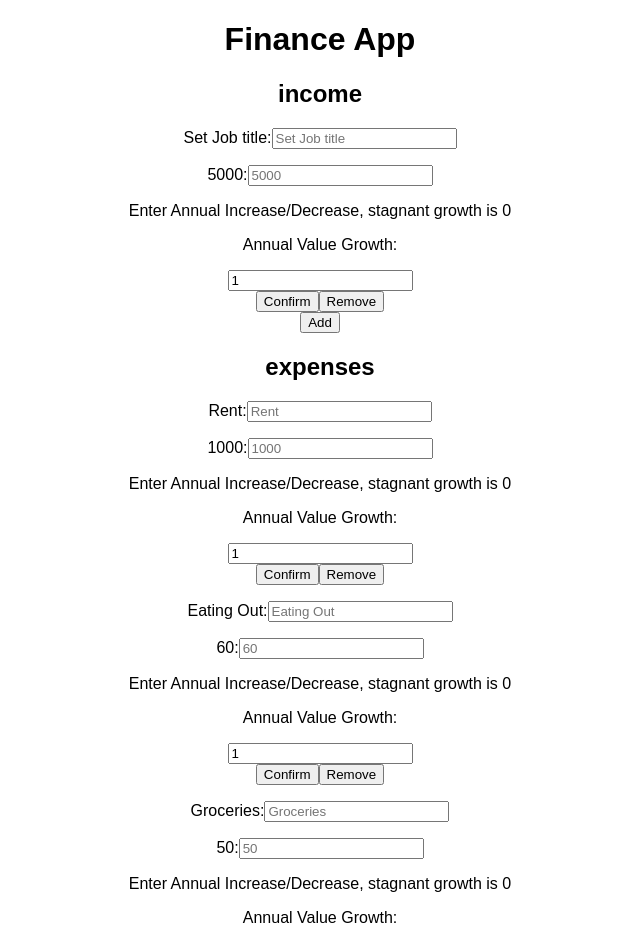
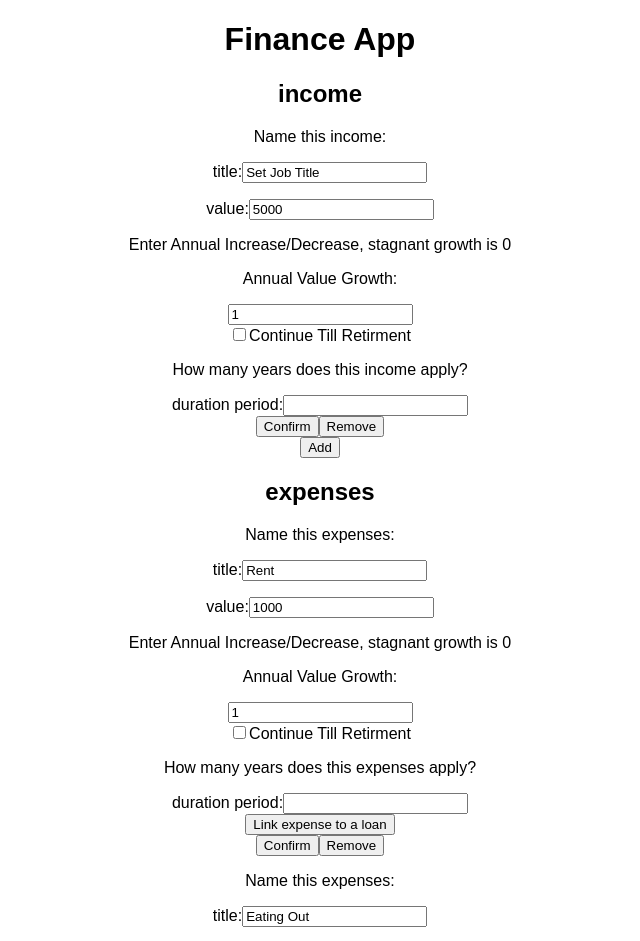
Before and after one commit to Cooper-Runstein/React-Personal-Finance-App, a React (Create React App) app: page / in a window 1280 px wide. Shown: the top 941 px of the page, without its empty margins (320-960 px from the left). Built offline with nearby package versions, Linux system fonts and the light colour scheme.

Commit message:
Link to Debt displays and  captures choices

```diff
--- a/src/Components/Start_Components/Start.js
+++ b/src/Components/Start_Components/Start.js
@@ -41,7 +41,7 @@ class Start extends React.Component {
             pendingTitle: 'Rent',
             pendingValue: '1000',
             pendingInterest: '1',
-            interest: 1,
+            interest: 0,
             length: 'auto',
             pendingLength: 'auto',
             duration: "retirement",
@@ -54,7 +54,7 @@ class Start extends React.Component {
             pendingTitle: 'Eating Out',
             pendingValue: '60',
             pendingInterest: '1',
-            interest: 1.4,
+            interest: .4,
             length: 'auto',
             pendingLength: 'auto',
             duration: "retirement",
@@ -67,7 +67,7 @@ class Start extends React.Component {
             pendingTitle: 'Groceries',
             pendingValue: '50',
             pendingInterest: '1',
-            interest: 1,
+            interest: 0,
             length: 'auto',
             pendingLength: 'auto',
             duration: "retirement",
@@ -85,7 +85,7 @@ class Start extends React.Component {
           pendingTitle: 'Mortgage',
           pendingValue: '1000',
           pendingInterest: '1',
-          interest: 1,
+          interest: 0,
           length: 'auto',
           pendingLength: 'auto',
           duration: "retirement",
@@ -100,7 +100,7 @@ class Start extends React.Component {
           title: '401K',
           isEditing: true,
           value: 500,
-          interest: 1,
+          interest: 0,
           length: 'auto',
           pendingTitle: '401K',
           pendingValue: '500',
@@ -323,6 +323,7 @@ class Start extends React.Component {
           removeInstanceAt = {this.removeInstanceAt}
           onChangeAt = {this.onChangeAt}
           onConfirmAt = {this.onConfirmAt}
+          debts = {this.state.debt.instances}
           />
         <StartCategoryForm
           title = {"debt"}
--- a/src/Components/Start_Components/StartCategoryForm.js
+++ b/src/Components/Start_Components/StartCategoryForm.js
@@ -1,6 +1,7 @@
 import React from 'react';
 import PropTypes from 'prop-types';
 import StartInstanceForm from './StartInstanceForm';
+
 
 const  StartCategoryForm = (props)=> {
     let isDurational = ()=>{
@@ -76,6 +77,7 @@ const  StartCategoryForm = (props)=> {
           onConfirm = {
             ()=> props.onConfirmAt(props.title, i)
           }
+          debts = {props.debts}
           />
 
           })
--- a/src/Components/Start_Components/StartDurationalForm.js
+++ b/src/Components/Start_Components/StartDurationalForm.js
@@ -1,5 +1,7 @@
 import React from 'react';
 import PropTypes from 'prop-types';
+
+import StartStandardForm from "./StartStandardForm";
 
 const StartDurationalForm = (props)=>{
   return (
--- a/src/Components/Start_Components/StartIncomeLinkForm.js
+++ b/src/Components/Start_Components/StartIncomeLinkForm.js
@@ -1,12 +1,78 @@
 import React from 'react';
 import PropTypes from 'prop-types';
+import Instance from '../Main_Components/Instance';
 
-const StartIncomeLinkForm = (props)=>{
-  return (
-    <div className="start-link-container">
-      <button>Link expense to a loan</button>
-    </div>
-)
+class StartIncomeLinkForm extends React.Component {
+  constructor(props){
+    super(props);
+    this.handleChange = this.handleChange.bind(this);
+    this.handleSubmit = this.handleSubmit.bind(this);
+    this.state = {
+      display: false,
+      connectedIndex: ''
+    }
+  }
+
+  handleChange = (event)=>{
+    console.log("I was called boi: "+ event.target.value)
+    this.setState({
+      ...this.state,
+      connectedIndex: event.target.value
+    })
+  }
+
+  handleSubmit(event) {
+    event.preventDefault();
+    alert(`link to ${this.props.debts[parseInt(this.state.connectedIndex, 10)].title}`);
+  }
+
+
+  render(){
+    return (
+      <div className="start-link-container">
+
+        {
+          this.state.display
+
+          ?
+          <div>
+
+            <form onSubmit={this.handleSubmit}>
+              {this.props.debts.map((debt, index)=>{
+
+                return (
+                  <span key={index}>
+                    <input
+                      type='checkbox'
+                      value={index}
+                      type='radio'
+                      checked = {parseInt(this.state.connectedIndex, 10) === index}
+                      onChange={this.handleChange}
+                      /> {debt.title}
+                  </span>)
+
+              })}
+              <button type='submit'>Link to Loan</button>
+            </form>
+
+
+
+          </div>
+
+          :
+
+          <button
+            onClick = {()=> this.setState({
+              display: !this.state.display
+            })}
+          >Link expense to a loan</button>
+
+
+        }
+
+      </div>
+    )
+  }
 }
 
 StartIncomeLinkForm.propTypes = {
--- a/src/Components/Start_Components/StartInstanceForm.js
+++ b/src/Components/Start_Components/StartInstanceForm.js
@@ -11,17 +11,21 @@ const StartInstanceForm = (props)=> {
 
       return (
         <div>
-        <div>
+          <div className = "start-input-forms-container">
+
             <StartStandardForm
+              name = 'title'
+              description = {'Name this ' + props.type + ':'}
               category = {props.title}
-            pendingTitle = {props.pendingTitle}
+              pendingCategory = {props.pendingTitle}
               onChange = {props.onChange}
-            id = { `title-${props.type}-${props.instanceIndex}`}
+              id = { `title-${props.type}-${props.instanceIndex}` }
             />
 
             <StartStandardForm
+              name = 'value'
               category = {props.value}
-            pendingTitle = {props.pendingValue}
+              pendingCategory = {props.pendingValue}
               onChange = {props.onChange}
               id = { `value-${props.type}-${props.instanceIndex}`}
             />
@@ -29,28 +33,42 @@ const StartInstanceForm = (props)=> {
             {
             props.isDurational()
             ?
+            <div>
               <StartDurationalForm
                 growth = {props.interest}
                 pendingGrowth = {props.pendingInterest}
+              />
+              <span><input type = 'checkbox' value="retirement"/>Continue Till Retirment</span>
+              <StartStandardForm
+                name = 'duration period'
+                category = {props.length}
+                description = {'How many years does this ' + props.type +' apply?'}
+                pendingCategory = {props.pendingLength}
+                onChange = {props.onChange}
+                id = {`length-${props.type}-${props.instanceIndex}`}
+              />
+            </div>
 
-          />
             :
+
             <StartStandardForm
+            name = 'interest'
             category = {props.interest}
             pendingTitle = {props.pendingInterest}
             onChange = {props.onChange}
             id = { `interest-${props.type}-${props.instanceIndex}`}
             />
           }
+          {
+            props.type === 'expenses'
+            ?
+            <StartIncomeLinkForm
+              debts = {props.debts}
 
-              {
-                /*
-              <div className="start-input-container"> growth period: <input
-                  placeholder = {props.length}
-                  value = {props.pendingLength}
-                  id={`length-${props.type}-${props.instanceIndex}`}
-                  onChange={()=> props.onChange(props.type, props.catIndex, i)}
-              /> */}
+            />
+            :
+            null
+          }
 
         </div>
 
@@ -62,6 +80,7 @@ const StartInstanceForm = (props)=> {
               onClick={props.onRemove}
             >Remove</button>
         </div>
+
       </div>
 
 
--- a/src/Components/Start_Components/StartStandardForm.js
+++ b/src/Components/Start_Components/StartStandardForm.js
@@ -3,9 +3,9 @@ import PropTypes from 'prop-types';
 
 const StartStandardForm = (props)=>{
   return (
-      <div className={`start-${props.category}-container`}>
+      <div className={`start-${props.name}-container`}>
         <p>{props.description}</p>
-        {props.category}:<input
+        {props.name}:<input
               placeholder = {props.category}
               value = {props.pendingCategory}
               id = {props.id}
```
Also changed, not shown: package.json (+14 -2 lines), test/jestsetup.js (added, +10 -0 lines), .babelrc (added), 1 other file (tests, documents, lock files or other folders). Lines whose indentation alone changed are shown as unchanged.
